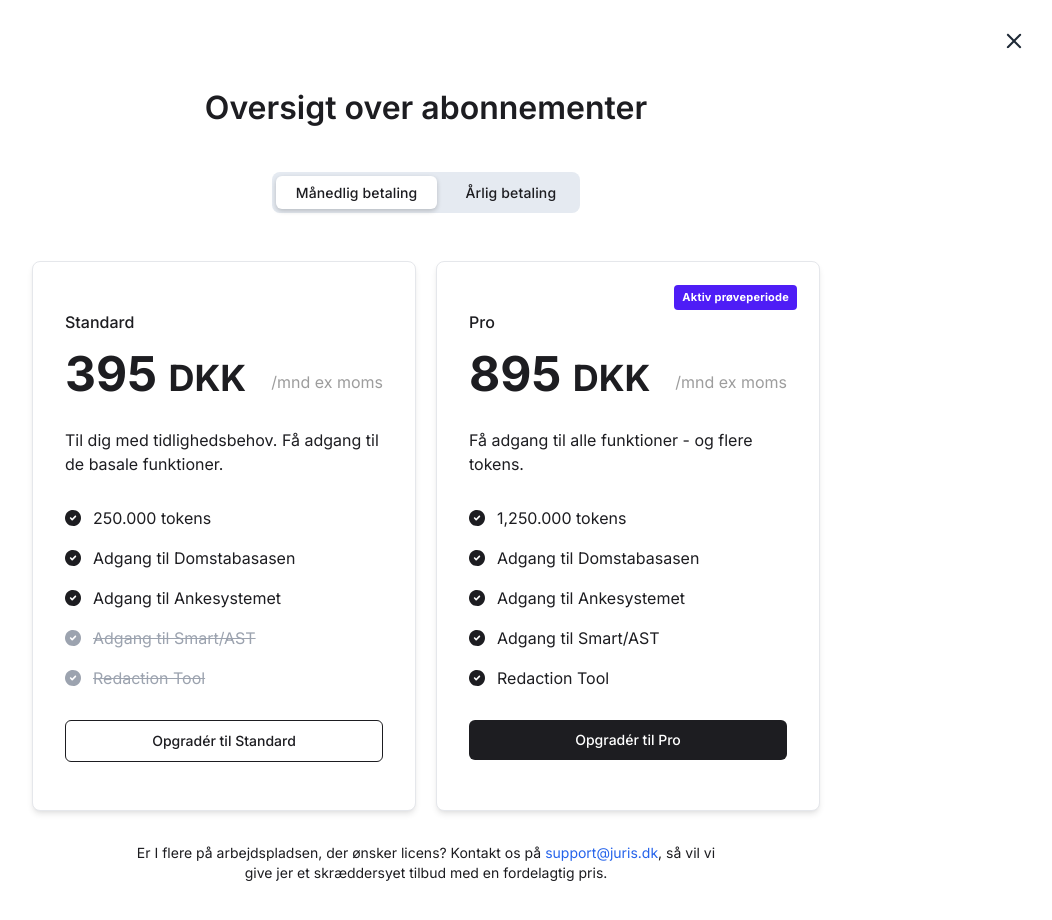
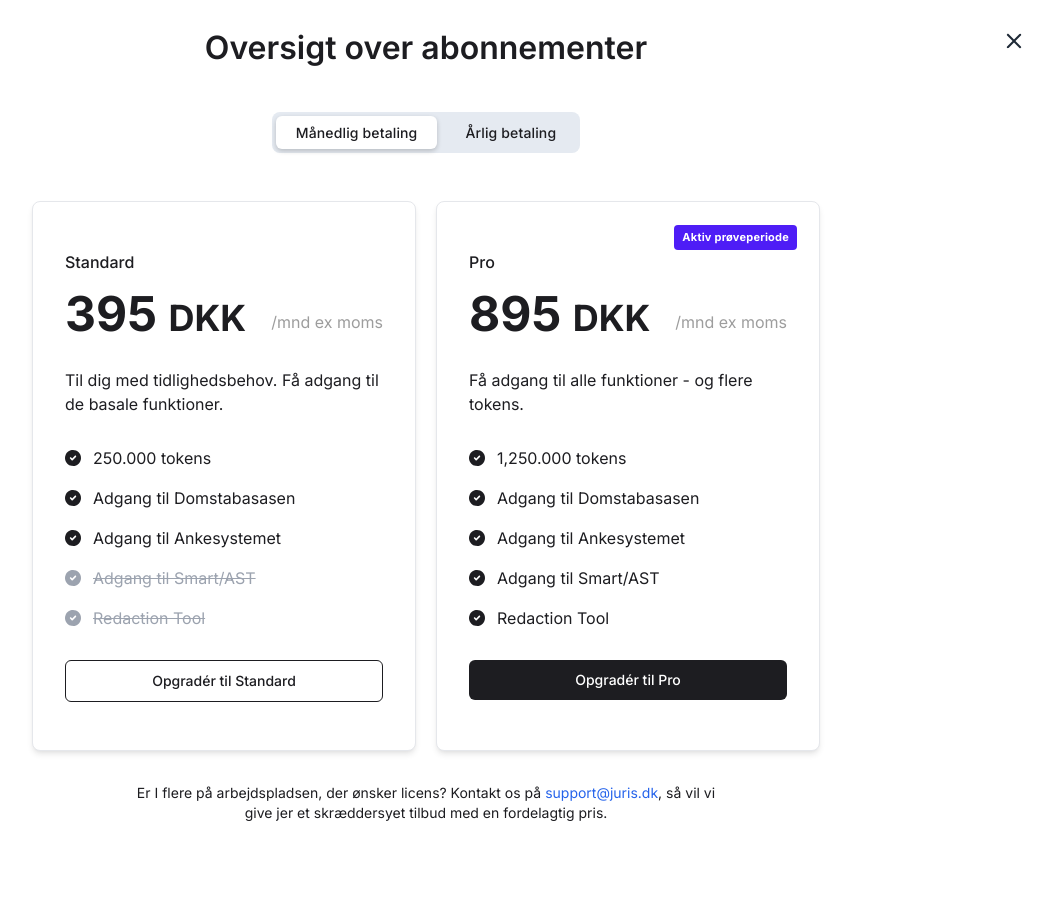
Before and after one commit to simonkataev/pricing-app, a Next.js app: page /pricing in a window 1280 px wide. Shown: the top 920 px of the page, without its empty margins (214-1266 px from the left). After the commit the page ends 847 px from the top, so only its background shows below. Built offline with nearby package versions, Linux system fonts and the light colour scheme.

Commit message:
chore: reduced top margin

```diff
--- a/src/app/pricing/page.tsx
+++ b/src/app/pricing/page.tsx
@@ -25,7 +25,7 @@ function PricingContent() {
   };
 
   return (
-    <div className="bg-white py-[112px] sm:py-[84px]">
+    <div className="bg-white py-[112px] sm:py-[24px]">
       <div className="mx-auto max-w-7xl px-4 sm:px-6 lg:px-8">
         <header>
           <PricingHeader title={getTitle()} message={getMessage()} />
```
